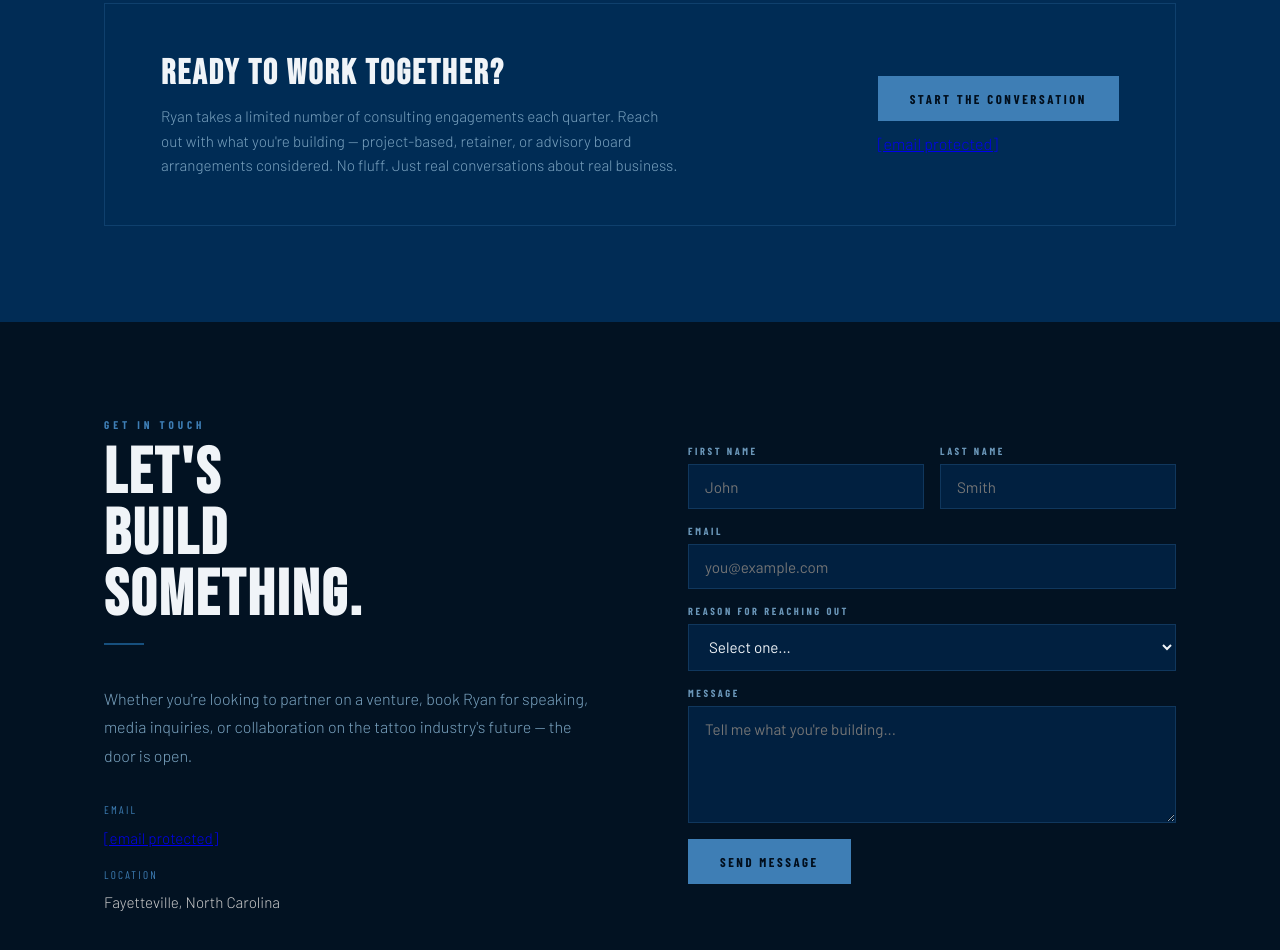
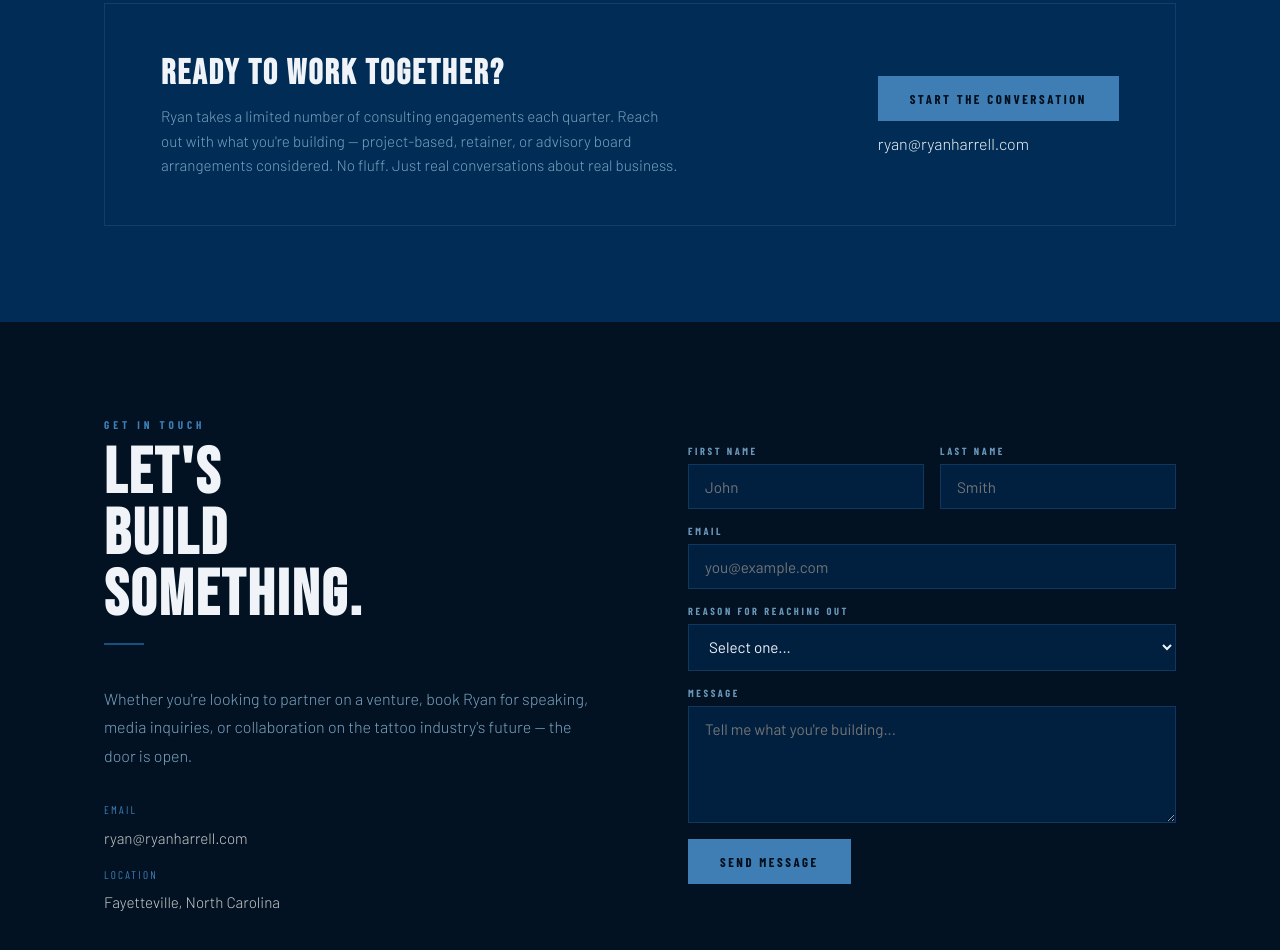
Before and after one commit to WilliamRHarrell/ryanharrell-site, a website: page public/index.html in a window 1280 px wide. Shown: the part 7440-8390 px from the top of the page. Drawn offline with nearby package versions, Linux system fonts and the light colour scheme; a web font is replaced by a local one.

Commit message:
final clean - remove all cloudflare obfuscation

```diff
--- a/public/index.html
+++ b/public/index.html
@@ -1262,7 +1262,7 @@
       </div>
       <div class="consult-cta-buttons">
         <a href="#contact" class="btn-primary">Start the Conversation</a>
-        <a href="/cdn-cgi/l/email-protection" class="__cf_email__" data-cfemail="205259414e605259414e48415252454c4c0e434f4d">[email&#160;protected]</a>
+        ryan@ryanharrell.com
       </div>
     </div>
 
@@ -1282,7 +1282,7 @@
         </p>
         <div style="display:flex; flex-direction:column; gap:0.8rem;">
           <div style="font-family:'Barlow Condensed',sans-serif;font-size:0.7rem;letter-spacing:0.2em;text-transform:uppercase;color:var(--gold);">Email</div>
-          <div style="color:#ccc;font-size:0.95rem;"><a href="/cdn-cgi/l/email-protection" class="__cf_email__" data-cfemail="63111a020d23111a020d0b021111060f0f4d000c0e">[email&#160;protected]</a></div>
+          <div style="color:#ccc;font-size:0.95rem;">ryan@ryanharrell.com</div>
           <div style="font-family:'Barlow Condensed',sans-serif;font-size:0.7rem;letter-spacing:0.2em;text-transform:uppercase;color:var(--gold);margin-top:0.5rem;">Location</div>
           <div style="color:#ccc;font-size:0.95rem;">Fayetteville, North Carolina</div>
         </div>
@@ -1341,7 +1341,7 @@
   <div class="footer-copy">© 2026 Ryan Harrell · All Rights Reserved</div>
 </footer>
 
-<script data-cfasync="false" src="/cdn-cgi/scripts/5c5dd728/cloudflare-static/email-decode.min.js"></script><script>
+<script>
   // ── CONTACT FORM HANDLER ──────────────────────────────────────────
   const FORM_ENDPOINT = '/api/contact';
 
```
Also changed, not shown: 1 other file.
